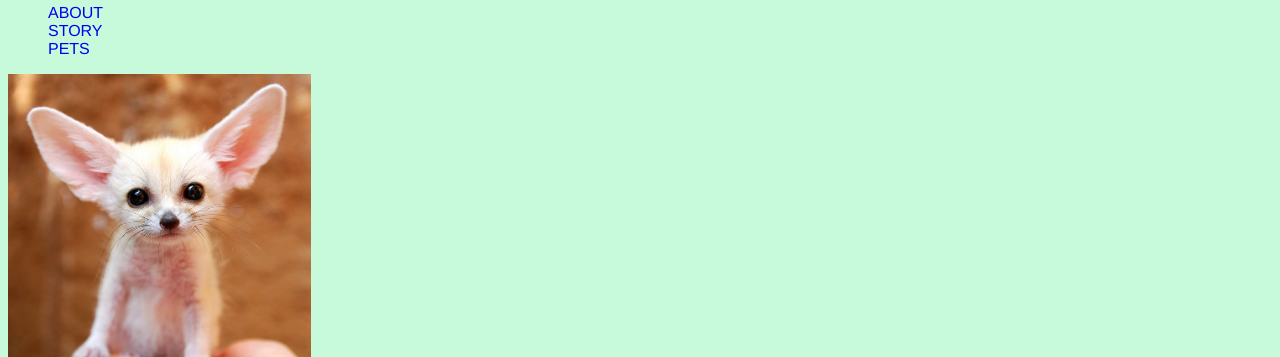
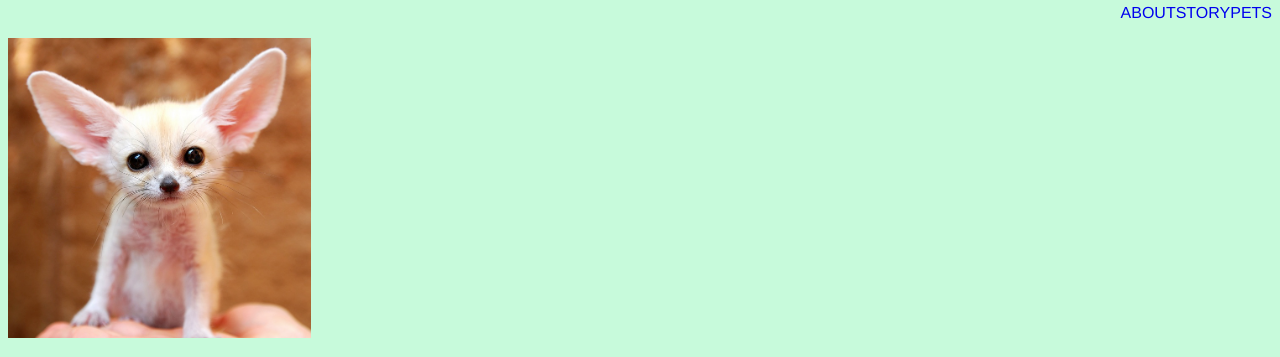
Before and after one commit to Januarybaby91/assignment3, a plain HTML site: page index.html in a window 1280 px wide. Shown: the part 99-456 px from the top of the page. Drawn offline with Linux system fonts and the light colour scheme.

Commit message:
changed index  nav

```diff
--- a/css/styles.css
+++ b/css/styles.css
@@ -19,7 +19,9 @@ header {
 
 
 }
+header nav{flex: 1;}
+header nav ul{display:flex; justify-content: flex-end; word-spacing:2px;}
 header nav ul {
-    list-style-type: none;
+    list-style-type: none; padding 1em;
 }
 header nav ul li a {text-decoration: none; text-transform: uppercase; }
```
